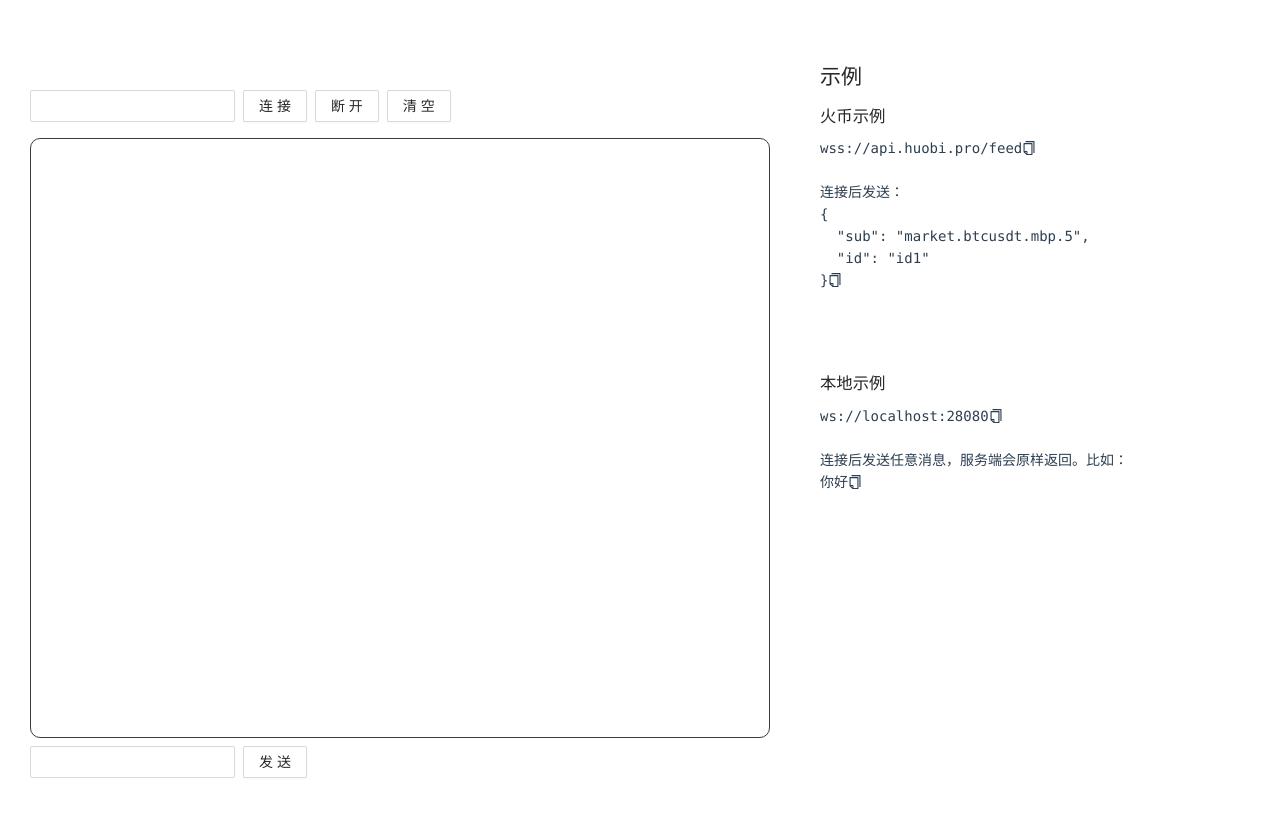
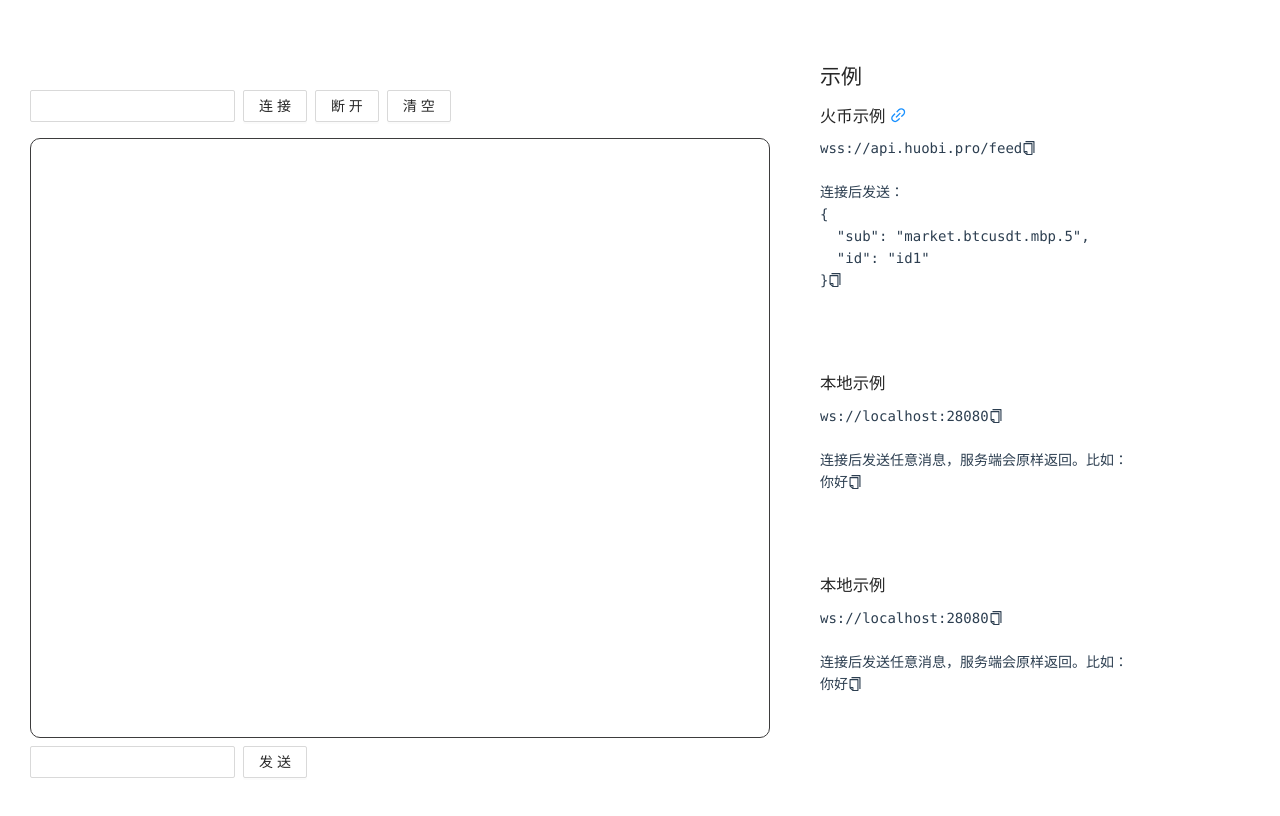
Before and after one commit to buyili/y-tools, a Vue app: page /ws in a window 1280 px wide. Shown: the top 816 px of the page. Built offline with nearby package versions, Linux system fonts and the light colour scheme.

Commit message:
feat: optimize WebSocket page

```diff
--- a/src/src/ws/WebSocket.vue
+++ b/src/src/ws/WebSocket.vue
@@ -3,49 +3,51 @@
     <a-space direction="vertical" style="width: 800px;padding: 30px;">
       <a-row>
         <a-space>
-          <a-input type="text" v-model:value="uri" @keypress.enter.stop="connect"></a-input>
+          <a-input v-model:value="uri" type="text" @keypress.enter.stop="connect" />
           <a-button @click="connect">连接</a-button>
           <a-button @click="close">断开</a-button>
           <a-button @click="cleanAll">清空</a-button>
         </a-space>
       </a-row>
 
-      <div></div>
-      <div id="outputMsgView" style="height: 600px;border: 1px solid #3d3c3d;border-radius: 10px;padding: 10px;overflow-y: auto;">
-        <div style="margin-bottom: 12px;" v-for="item in msgList">
-          <h4 style="color: royalblue;">{{item.title}}: </h4>
-          <div :style="{color: msgColor[item.from]}">{{item.msg}}</div>
+      <div />
+      <div id="outputMsgView" class="output-card">
+        <div v-for="item in msgList" :key="item.id" style="margin-bottom: 12px;">
+          <h4 style="color: royalblue;">{{ item.title }}: </h4>
+          <div :style="{color: msgColor[item.from]}">{{ item.msg }}</div>
         </div>
       </div>
       <!--      <textarea name="" cols="30" rows="10" v-model="outputText"></textarea>-->
 
       <a-row>
         <a-space>
-            <a-input type="text" v-model:value="sendText" @keypress.enter.stop="sendMsg"></a-input>
+          <a-input v-model:value="sendText" type="text" @keypress.enter.stop="sendMsg" />
           <a-button @click="sendMsg">发送</a-button>
         </a-space>
       </a-row>
     </a-space>
     <div style="text-align: left;margin-left: 20px;">
       <h2>示例</h2>
-      <h3>火币示例</h3>
+      <div v-for="(item, index) in examples" :key="index">
+        <h3>
+          {{ item.title }}
+          <a v-if="item.docUrl" :href="item.docUrl" target="_blank"><link-outlined /></a>
+        </h3>
         <pre>
-<my-clipboard-span value="wss://api.huobi.pro/feed"></my-clipboard-span>
+<my-clipboard-span :value="item.url" />
 
-连接后发送：
-<my-clipboard-span value='{
-  "sub": "market.btcusdt.mbp.5",
-  "id": "id1"
-}'></my-clipboard-span>
+{{ item.connectedSendTitle || '连接后发送' }}：
+<my-clipboard-span :value="item.connectedSend" />
 
 
       </pre>
+      </div>
       <h3>本地示例</h3>
       <pre>
-<my-clipboard-span value="ws://localhost:28080"></my-clipboard-span>
+<my-clipboard-span value="ws://localhost:28080" />
 
 连接后发送任意消息，服务端会原样返回。比如：
-<my-clipboard-span value='你好'></my-clipboard-span>
+<my-clipboard-span value="你好" />
 
 
       </pre>
@@ -56,10 +58,11 @@
 <script>
 import pako from 'pako'
 import MyClipboardSpan from "../../components/Clipboard/MyClipboardSpan.vue"
+import { LinkOutlined } from '@ant-design/icons-vue';
 
 export default {
   name: "WebSocket",
-  components: { MyClipboardSpan },
+  components: { MyClipboardSpan, LinkOutlined },
   data () {
     return {
       socket: null,
@@ -70,8 +73,29 @@ export default {
       msgColor: {
         'send': '#17c9c1',
         'receive': '#9b5e13',
+      },
+      examples: [
+        {
+          title: '火币示例',
+          url: 'wss://api.huobi.pro/feed',
+          docUrl: 'https://huobiapi.github.io/docs/spot/v1/cn/#5076603a3e',
+          connectedSendTitle: '', //默认值：连接后发送
+          connectedSend: JSON.stringify({
+            "sub": "market.btcusdt.mbp.5",
+            "id": "id1"
+          }, null, 2)
+        },
+        {
+          title: '本地示例',
+          url: 'ws://localhost:28080',
+          connectedSendTitle: '连接后发送任意消息，服务端会原样返回。比如',
+          connectedSend: '你好'
+        },
+      ]
     }
-    }
+  },
+  beforeUnmount(){
+    this.socket && this.socket.close();
   },
   methods: {
     connect () {
@@ -155,6 +179,7 @@ export default {
     },
     printText(from, type, msg){
       this.msgList.push({
+        id: Date.now(),
         from: from,
         title: `${type}  ${new Date().toString()}`,
         msg: msg
@@ -169,13 +194,12 @@ export default {
         document.getElementById(id).scrollTop = document.getElementById(id).scrollHeight
       }
     }
-  },
-  beforeUnmount(){
-    this.socket && this.socket.close();
   }
 }
 </script>
 
 <style scoped>
-
+.output-card{
+  height: 600px;border: 1px solid #3d3c3d;border-radius: 10px;padding: 10px;overflow-y: auto;
+}
 </style>
```
Lines whose indentation alone changed are shown as unchanged.
